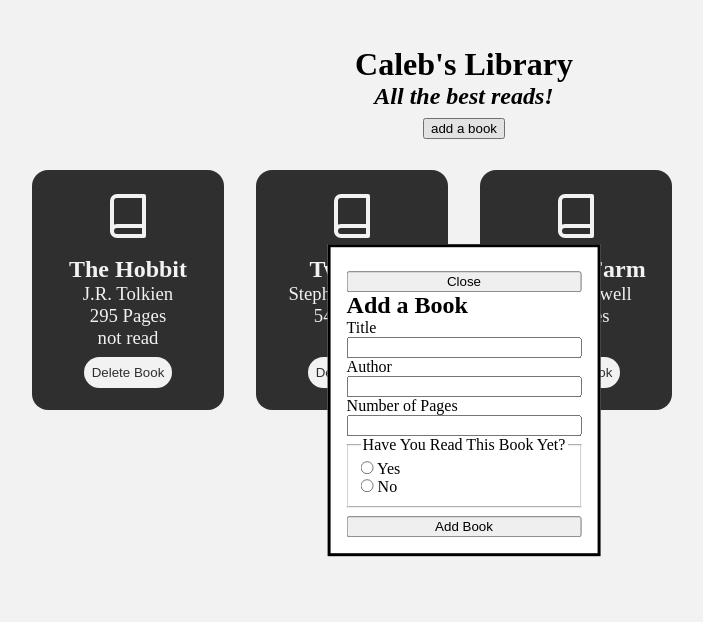
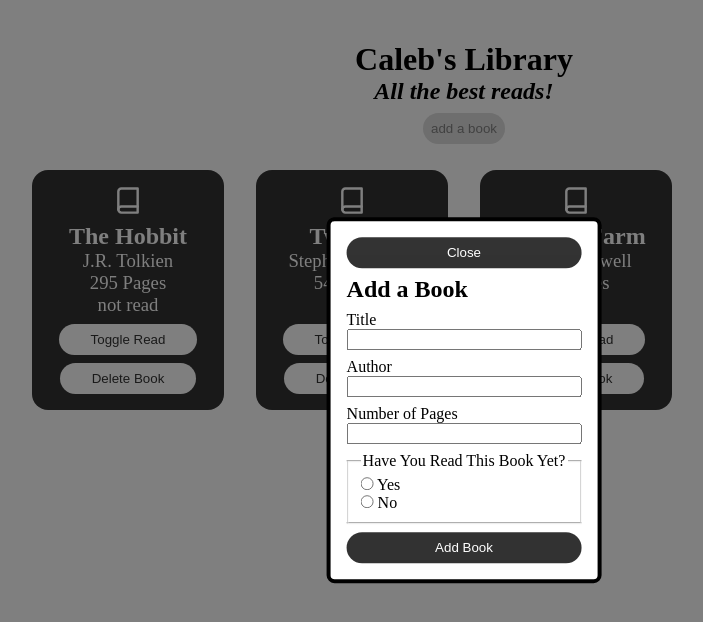
Before and after one commit to cayleb247/library, a plain HTML site: page index.html in a window 1280 px wide. Both pictures are taken after a click on the button "add a book". Shown: the whole page, without its empty margins (176-879 px from the left). Drawn offline with Linux system fonts and the light colour scheme.

Commit message:
Add toggle read button, add additional styling
Created toggle read button and its functionality
Added additional styling to dialog and forms
Fixed form so that user input's clears after new book is made

```diff
--- a/index.html
+++ b/index.html
@@ -94,6 +94,10 @@
                 book.appendChild(pagesText);
                 const readStatusText = document.createElement("h3");
                 book.appendChild(readStatusText);
+
+                // delete and read buttons
+                const readButton = document.createElement("button");
+                book.appendChild(readButton);
                 const delButton = document.createElement("button");
                 book.appendChild(delButton);
 
@@ -106,6 +110,8 @@
                 delButton.textContent = "Delete Book";
                 delButton.classList.add("del-button"); // use class for button styling
 
+                readButton.textContent = "Toggle Read";
+                readButton.classList.add("toggle-button");
             };
 
             // Add functionality to every delete button
@@ -115,6 +121,23 @@
                 for (let i=0;i<delButtonList.length; i++) {
                     delButtonList[i].addEventListener("click", () => {
                         myLibrary.splice(i, 1);
+                        bookContainer.innerHTML = "";
+                        createLibrary();
+                    });
+                };
+
+            // Add functionality to every 'mark as read' button
+
+            const readButtonList = document.querySelectorAll(".toggle-button"); // list of every delete button
+
+                for (let i=0;i<readButtonList.length; i++) {
+                    readButtonList[i].addEventListener("click", () => {
+                        console.log(myLibrary[i].readStatus);
+                        if (myLibrary[i].readStatus != "read") {
+                            myLibrary[i].readStatus = "read";
+                        } else {
+                            myLibrary[i].readStatus = "not read";
+                        }
                         bookContainer.innerHTML = "";
                         createLibrary();
                     });
@@ -160,8 +183,10 @@
 
             if (statusYesInput.checked) {
                 readStatus = "read";
+            } else if (statusNoInput.checked) {
+                readStatus = "not read";
             } else {
-                readStatus = "not read";
+                readStatus = "N/A";
             }
 
             addBookToLibrary(bookTitle, bookAuthor, bookPages, readStatus);
@@ -170,6 +195,15 @@
             createLibrary(); // create library with new book added
 
             bookForm.close();
+
+            // reset user inputs
+
+            titleInput.value = "";
+            authorInput.value = "";
+            pagesInput.value = "";
+
+            statusYesInput.checked = false;
+            statusNoInput.checked = false;
 
             event.preventDefault(); // stops the button from trying to post data
         });
--- a/styles.css
+++ b/styles.css
@@ -57,13 +57,15 @@ button {
 }
 
 svg {
-    margin-bottom: 1rem;
+    margin-bottom: 0.5rem;
 }
 
 dialog {
     left: 50%;
     top: 50%;
     transform: translate(-50%, -50%);
+    border: 0.25rem solid black;
+    border-radius: 0.5rem;
 }
 
 .dialog-content {
@@ -74,8 +76,30 @@ dialog {
 
 }
 
-::backdrop {
-    background-image: black;
+.dialog-content button {
+    color: white;
+    background-color: black;
+    opacity: 80%;
+    border: 0;
+    border-radius: 1rem;
+    padding: .5rem 2rem .5rem 2rem;
+    margin: 0;
+}
+
+.dialog-content h2, label, fieldset {
+    margin-top: 0.5rem;
+}
+
+.dialog-content fieldset {
+    margin-bottom: 0.5rem;
+    display: flex;
+    flex-direction: column;
+    justify-content: space-around;
+
+}
+
+dialog::backdrop {
+    background-color: black;
     opacity: 50%;
 }
 
@@ -84,13 +108,17 @@ form {
     flex-direction: column;
 }
 
-.add-book-button {
-
+.open-button {
+    background-color: rgb(220, 220, 220);
+    color:rgb(130, 130, 130);
+    border: 0;
+    border-radius: 2rem;
+    padding: .5rem;
 }
 
-.del-button {
+.del-button, .toggle-button {
     background-color: white;
     border: 0;
     border-radius: 1rem;
-    padding: .5rem;
+    padding: .5rem 2rem .5rem 2rem;
 }
```
